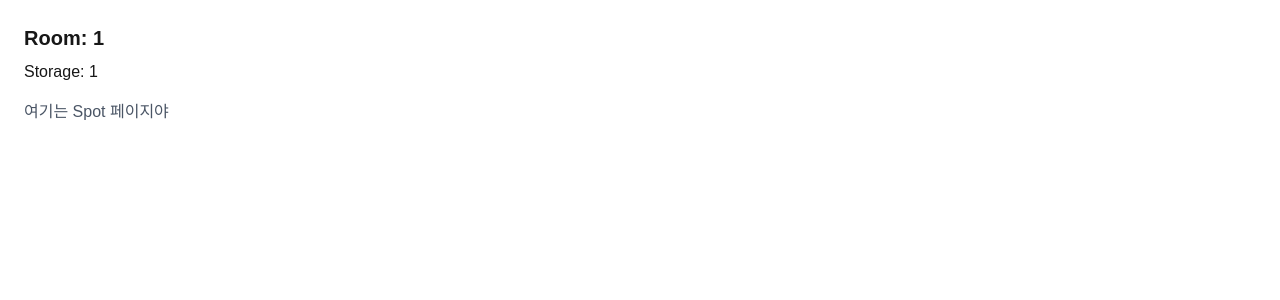
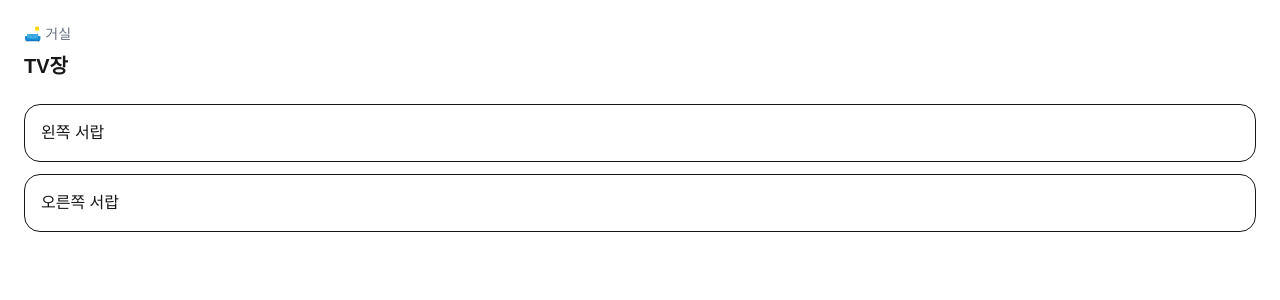
Before and after one commit to tauriqon/where-is-it-next, a Next.js app: page /room/1/storage/1 in a window 1280 px wide. Shown: the top 300 px of the page. Built offline with nearby package versions, Linux system fonts and the light colour scheme.

Commit message:
feat: show spot list by storage

```diff
--- a/app/room/[roomId]/storage/[storageId]/page.js
+++ b/app/room/[roomId]/storage/[storageId]/page.js
@@ -1,19 +1,50 @@
+import { ROOMS } from "@/data/rooms"
+import { STORAGES } from "@/data/storages"
+import { SPOTS } from "@/data/spots"
+
 export default async function SpotPage({ params }) {
   const { roomId, storageId } = await params
 
+  const currentRoom = ROOMS.find(
+    (r) => r.id === Number(roomId)
+  )
+
+  const currentStorage = STORAGES.find(
+    (s) => s.id === Number(storageId)
+  )
+
+  if (!currentRoom) {
+    return <div>존재하지 않는 Room입니다</div>
+  }
+
+  if (!currentStorage) {
+    return <div>존재하지 않는 Storage입니다</div>
+  }
+
+  const spots = SPOTS.filter(
+    (spot) => spot.storageId === Number(storageId)
+  )
+
   return (
     <main className="min-h-screen p-6">
-      <h1 className="text-xl font-bold">
-        Room: {roomId}
+      <p className="text-sm text-gray-500">
+        {currentRoom.emoji} {currentRoom.name}
+      </p>
+
+      <h1 className="mt-2 text-xl font-bold">
+        {currentStorage.name}
       </h1>
 
-      <p className="mt-2">
-        Storage: {storageId}
-      </p>
-
-      <p className="mt-4 text-gray-600">
-        여기는 Spot 페이지야
-      </p>
+      <div className="mt-6 space-y-3">
+        {spots.map((spot) => (
+          <div
+            key={spot.id}
+            className="rounded-2xl border p-4"
+          >
+            {spot.name}
+          </div>
+        ))}
+      </div>
     </main>
   )
 }
--- /dev/null
+++ b/data/spots.js
@@ -0,0 +1,10 @@
+export const SPOTS = [
+  { id: 1, storageId: 1, name: "왼쪽 서랍" },
+  { id: 2, storageId: 1, name: "오른쪽 서랍" },
+
+  { id: 3, storageId: 2, name: "맨 위 칸" },
+  { id: 4, storageId: 2, name: "맨 아래 칸" },
+
+  { id: 5, storageId: 3, name: "위칸" },
+  { id: 6, storageId: 3, name: "아래칸" },
+]
```
